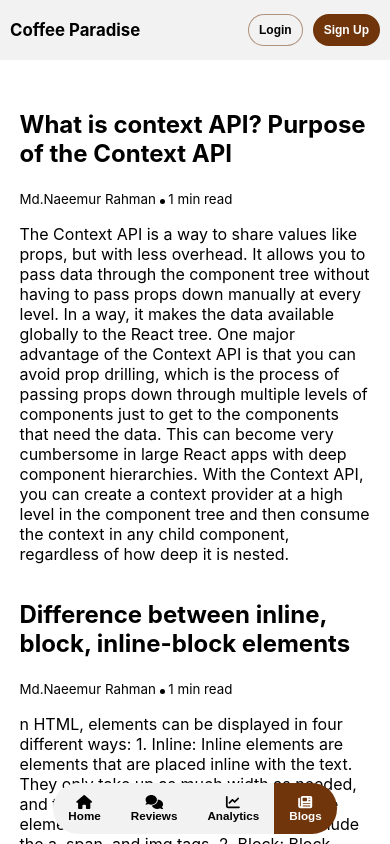
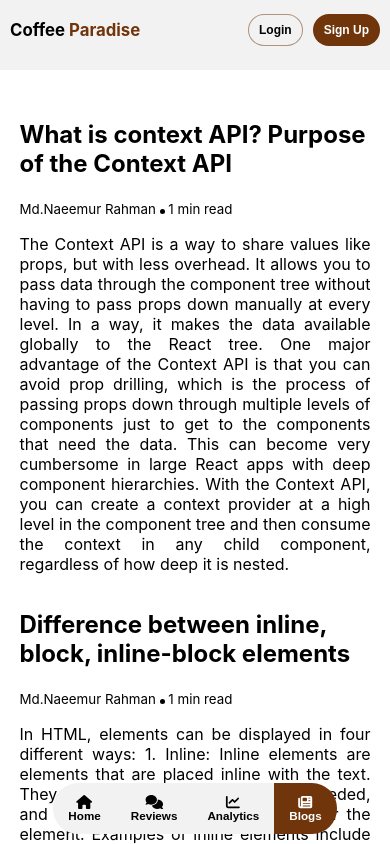
Before and after one commit to Naeem444/coffee-paradise, a React (Create React App) app: page /blogs in a window 390 px wide. Shown: the top 844 px of the page. Built offline with nearby package versions, Linux system fonts and the light colour scheme.

Commit message:
Navbar position fixed for smaller screens and several bugs fixed

```diff
--- a/src/Components/Blogs/Blogs.css
+++ b/src/Components/Blogs/Blogs.css
@@ -13,6 +13,9 @@
 article{
     width: 850px;
 
+}
+article>p{
+    text-align: justify;
 }
 
 @media (max-width: 480px){
--- a/src/Components/Blogs/Blogs.js
+++ b/src/Components/Blogs/Blogs.js
@@ -22,9 +22,9 @@ const Blogs = () => {
             <h1>
             Difference between inline, block, inline-block elements
                 </h1>
-                <small>Md.Naeemur Rahman <FontAwesomeIcon className='circle-icon' icon={faCircle}></FontAwesomeIcon> 1 min read </small>
+                <small>Md.Naeemur Rahman  <FontAwesomeIcon className='circle-icon' icon={faCircle}></FontAwesomeIcon> 1 min read </small>
                 <p>
-                n HTML, elements can be displayed in four different ways:
+                In HTML, elements can be displayed in four different ways:
 
                     1. Inline: Inline elements are elements that are placed inline with the text. They only take up as much width as needed, and they do not create a new line after the element. Examples of inline elements include the a, span, and img tags.
 
@@ -40,7 +40,7 @@ const Blogs = () => {
             <h1>
             Quick Overview of Semantic Tags in HTML
                 </h1>
-                <small>Md.Naeemur Rahman <FontAwesomeIcon className='circle-icon' icon={faCircle}></FontAwesomeIcon> 1 min read </small>
+                <small>Md.Naeemur Rahman  <FontAwesomeIcon className='circle-icon' icon={faCircle}></FontAwesomeIcon> 1 min read </small>
                 <p>
                 In HTML, semantic tags are tags that accurately describe the content they contain. Using semantic tags helps to improve the accessibility and SEO of a webpage, as well as making the code easier to read and understand.
 
--- a/src/Components/Navbar/Nav.css
+++ b/src/Components/Navbar/Nav.css
@@ -6,6 +6,12 @@
     padding: 0 50px;
     background-color: #f2f2f2;
 
+}
+.nav-name{
+    font-weight: 550;
+}
+.nav-name span{
+    color: #70350b;
 }
 
 
--- a/src/Components/Navbar/Nav.js
+++ b/src/Components/Navbar/Nav.js
@@ -10,13 +10,10 @@ const Nav = () => {
     return (
         <div className='navbar-container'>
             <div className="nav-name">
-                <h2>Coffee Paradise </h2>
-
-
+                <h2>Coffee <span>Paradise</span></h2>
             </div>
 
             <div className="nav-elements">
-
                 <NavLink to='/'>
 
                     {
@@ -101,8 +98,8 @@ const Nav = () => {
             </div>
 
             <div  className="nav-login-signup">
-            <Link to='/login'><button className='secondary-btn'>Login</button></Link>
-            <Link to='/signup'><button className='primary-btn'>Sign Up</button></Link>
+                <Link to='/login'><button className='secondary-btn'>Login</button></Link>
+                <Link to='/signup'><button className='primary-btn'>Sign Up</button></Link>
 
             </div>
 
--- a/src/Components/Navbar/NavMobile.css
+++ b/src/Components/Navbar/NavMobile.css
@@ -1,37 +1,45 @@
 @media (max-width: 480px) {
+    /* This container will make the flex-direction into column. So, 2 divs will be on the top navbar and other div will be placed in the bottom */
     .navbar-container {
       display: flex;
       flex-direction: column;
       position: relative;
-      background: #f2f2f2;
-      height: 60px;
       justify-content: center;
       padding: 0;
+    }
+
+    .nav-name{
+        font-size: 0.7em;
+        left: 0;
+        top: 0;
+        padding-left: 10px;
+        z-index: 2;
+        /* to apply the bg color and position itself, allocated 40% of the top navbar*/
+        width: 40%;
+    }
 
 
-    }
-    .nav-name{
-        font-size: 0.7em;
-        left: 10px;
-        position: absolute;
-    }
-
-    .nav-name,
-    .nav-login-signup {
-      display: flex;
-      justify-content: space-between;
-      align-items: center;
-
-
-
-    }
     .nav-login-signup {
         display: flex;
-
+        justify-content: flex-end;
         right: 0;
-        position: absolute;
+        top: 0;
+         /* to apply the bg color and position itself, allocated 40% of the top navbar*/
+        width: 60%;
 
       }
+      /* merging 2 divs into the top navbar. They will take 40%+60%=100% space of the top navbar. Nav-name will remain at left and buttons will remain at the flex-end */
+      .nav-name,
+      .nav-login-signup {
+        display: flex;
+        align-items: center;
+        position: fixed;
+        z-index: 2;
+        background: #f2f2f2;
+        height: 60px;
+
+      }
+
       .primary-btn{
         background: rgba(112,53,11,1);
         padding: 8px 10px;
@@ -56,7 +64,7 @@
         font-weight: 550;
         font-size: 12px;
     }
-
+     /* This div will work like a bottom navbar as it has been given a order. Remainaing 2 divs will stay at the top */
     .nav-elements {
         order: 2;
         position: fixed;
@@ -115,6 +123,7 @@
         display: none;
 
     }
+
     .nav-element-active{
         padding: 12px 15px;
         border: none;
@@ -131,11 +140,4 @@
         flex-direction: column;
     }
 
-
-
-
-
-
-
-
   }
```
